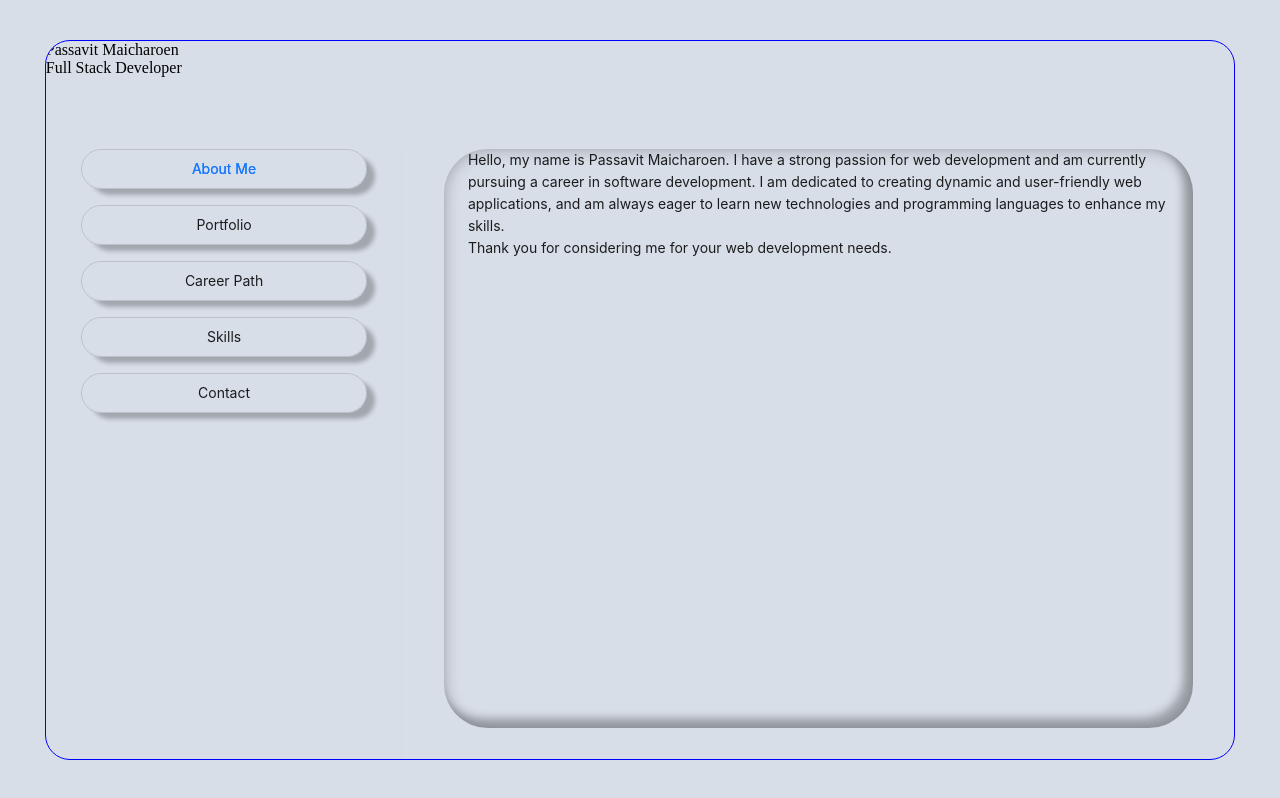
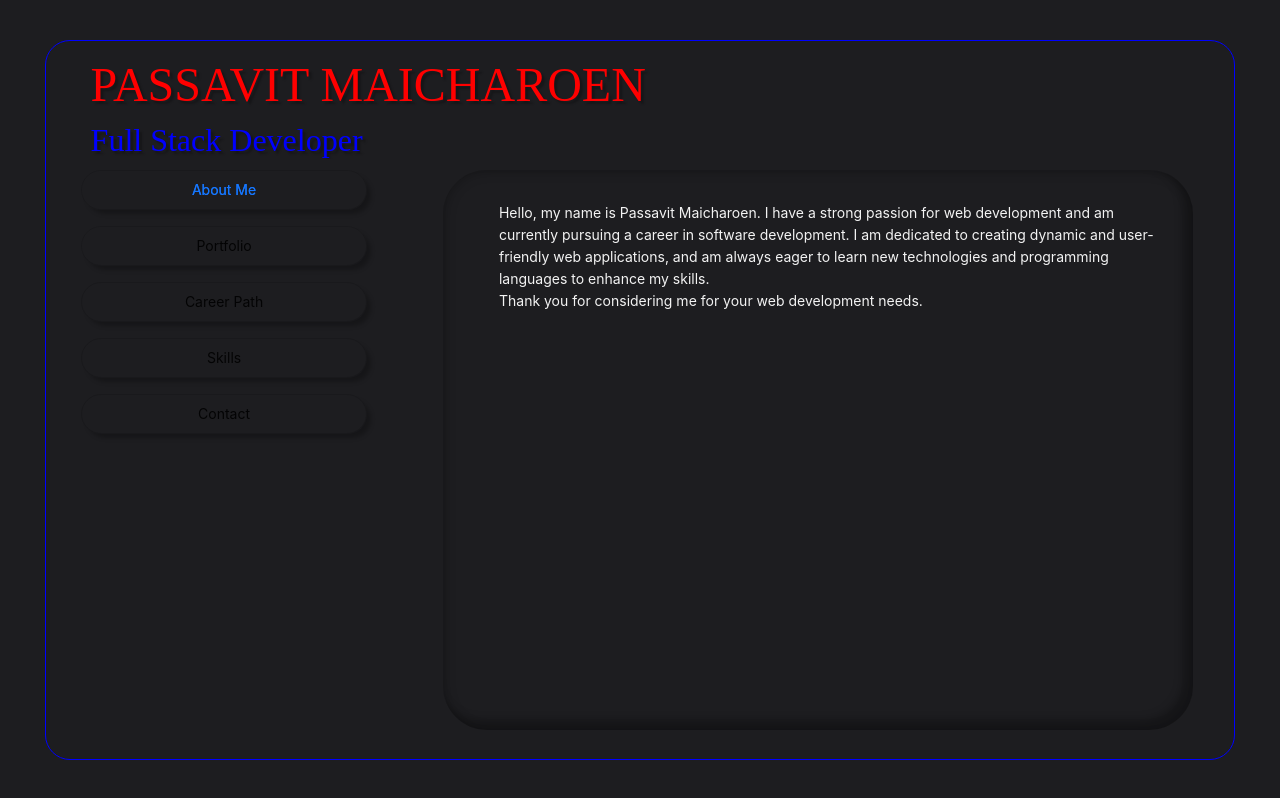
Before and after one commit to passavit1/React_Portfolio, a React (Create React App) app: page / in a window 1280 px wide. Built offline with nearby package versions, Linux system fonts and the light colour scheme.

Commit message:
Change to Dark Theme

```diff
--- a/src/Pages/Main/Main.jsx
+++ b/src/Pages/Main/Main.jsx
@@ -4,7 +4,7 @@ import styled from "styled-components";
 
 const StyledContainer = styled.div`
   height: 100vh;
-  background-color: #d8dee8;
+  background-color: rgb(29, 29, 32);
   display: flex;
   justify-content: center;
   align-items: center;
@@ -16,11 +16,29 @@ const StyledContainer = styled.div`
     border: 1px solid blue;
 
     .HeaderName {
-      height: 15%;
+      height: 18%;
+      padding: 1rem;
+
+      p {
+        padding-left: 1.8rem;
+        text-shadow: 3px 3px 2px rgba(0, 0, 0, 0.25);
+      }
+
+      p:first-child {
+        color: red;
+        font-size: 3rem;
+        margin-bottom: 10px;
+      }
+
+      p:last-child {
+        color: blue;
+        font-size: 2rem;
+      }
     }
 
     .ant-tabs {
-      height: 85%;
+      height: 82%;
+      color: rgb(243, 243, 243);
 
       .ant-tabs-nav {
         width: 30%;
@@ -36,7 +54,7 @@ const StyledContainer = styled.div`
           height: 16 %;
           width: 80%;
           justify-content: center;
-          box-shadow: 9px 7px 4px -1px rgba(0, 0, 0, 0.25);
+          box-shadow: 5px 5px 4px -1px rgba(0, 0, 0, 0.25);
           border-radius: 39px;
           border: 0.2px solid rgba(0, 0, 0, 0.13);
         }
@@ -52,16 +70,16 @@ const StyledContainer = styled.div`
         height: 100%;
         display: flex;
         justify-content: center;
-}
-
-      }
+        border-left: none;
 
         .ant-tabs-content {
           height: 95%;
           width: 90%;
-        box-shadow: inset 1px 1px 15px rgba(0, 0, 0, 0.25),
+          box-shadow: inset 1px 1px 12px rgba(0, 0, 0, 0.25),
             inset -8px -8px 9px 2px rgba(0, 0, 0, 0.25);
           border-radius: 44px;
+          padding: 2rem;
+        }
 
         .ant-tabs-tabpane {
           height: 100%;
@@ -105,7 +123,7 @@ const MainPage = () => {
       <StyledContainer>
         <div className="Content">
           <div className="HeaderName">
-            <p>Passavit Maicharoen</p>
+            <p>PASSAVIT MAICHAROEN</p>
             <p>Full Stack Developer</p>
           </div>
           <Tabs tabPosition={"left"}>
```
Lines whose indentation alone changed are shown as unchanged.
